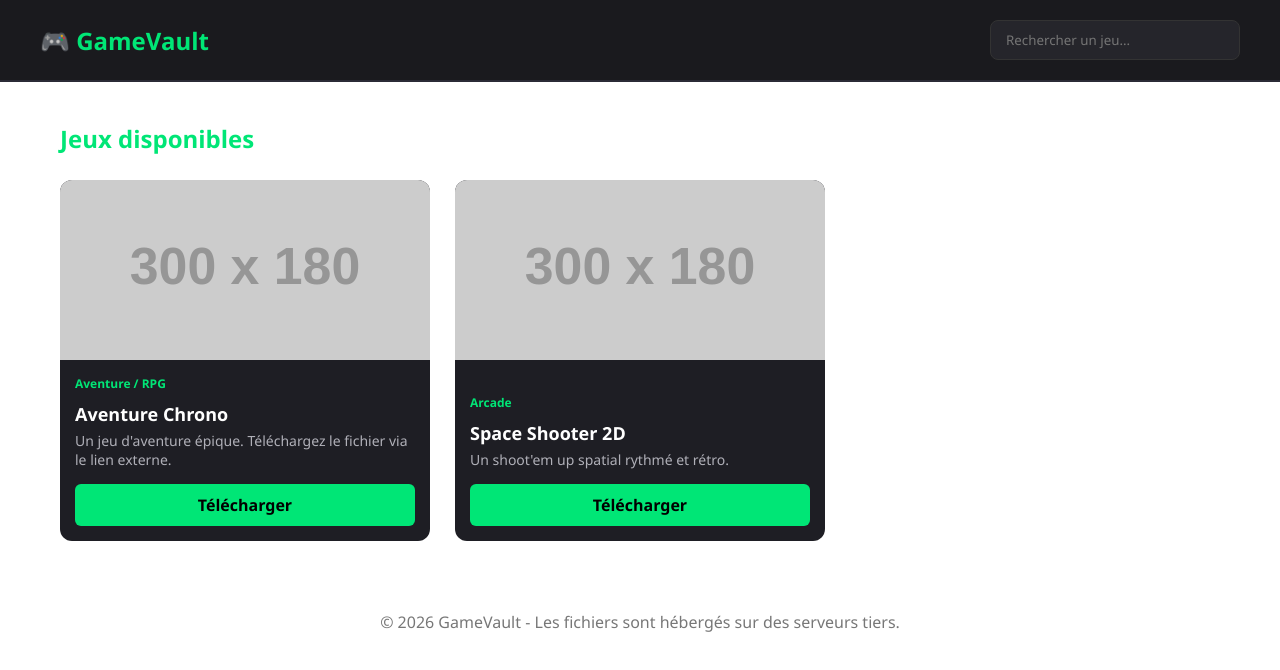
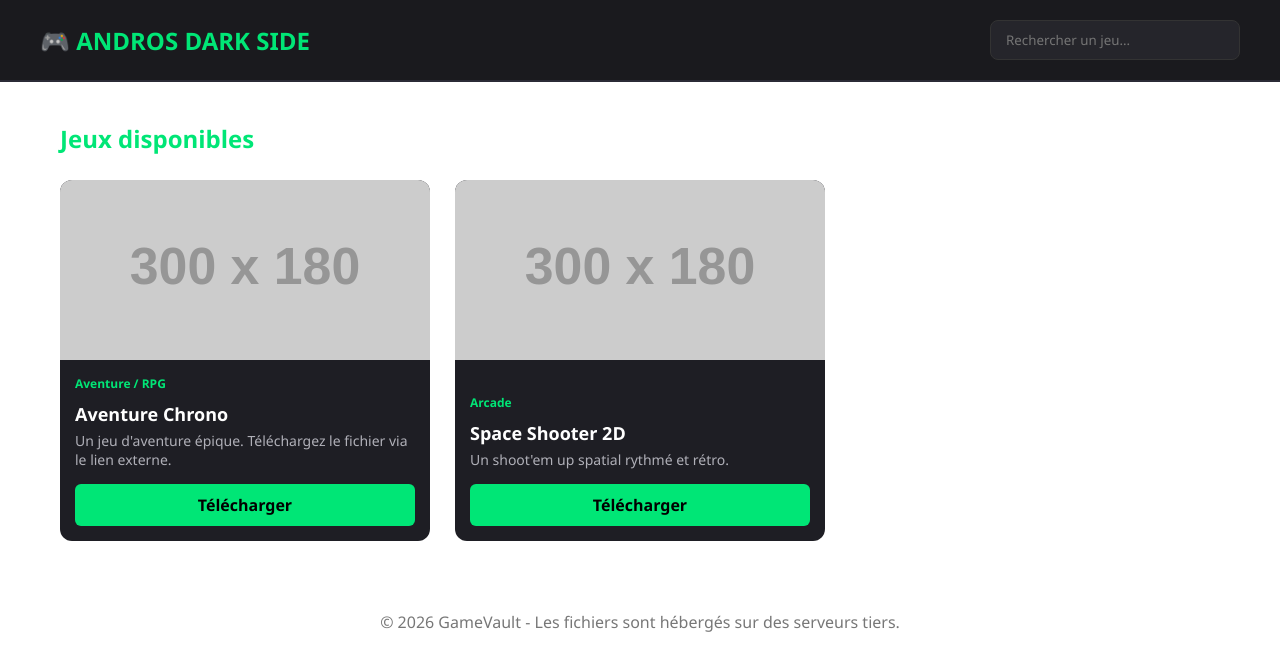
Before and after one commit to androsdarkside/andros_dark_side, a plain HTML site: page index.html in a window 1280 px wide. Drawn offline with Linux system fonts and the light colour scheme; placeholder pictures from the web are drawn by us.

Commit message:
Update logo text from 'GameVault' to 'ANDROS DARK SIDE'

```diff
--- a/index.html
+++ b/index.html
@@ -9,7 +9,7 @@
 <body>
 
     <header>
-        <div class="logo">🎮 GameVault</div>
+        <div class="logo">🎮 ANDROS DARK SIDE</div>
         <input type="text" id="searchInput" placeholder="Rechercher un jeu...">
     </header>
 
```
